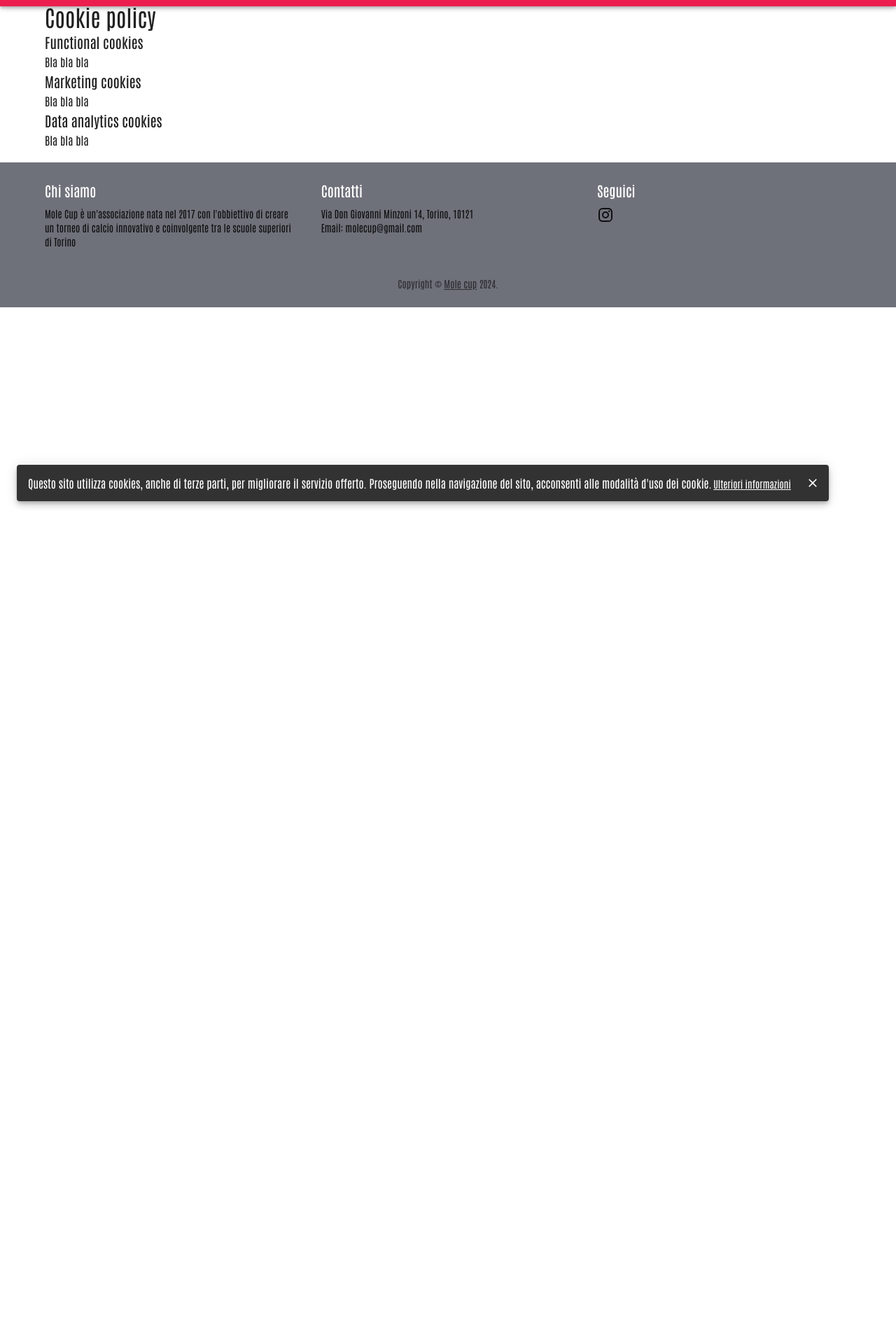
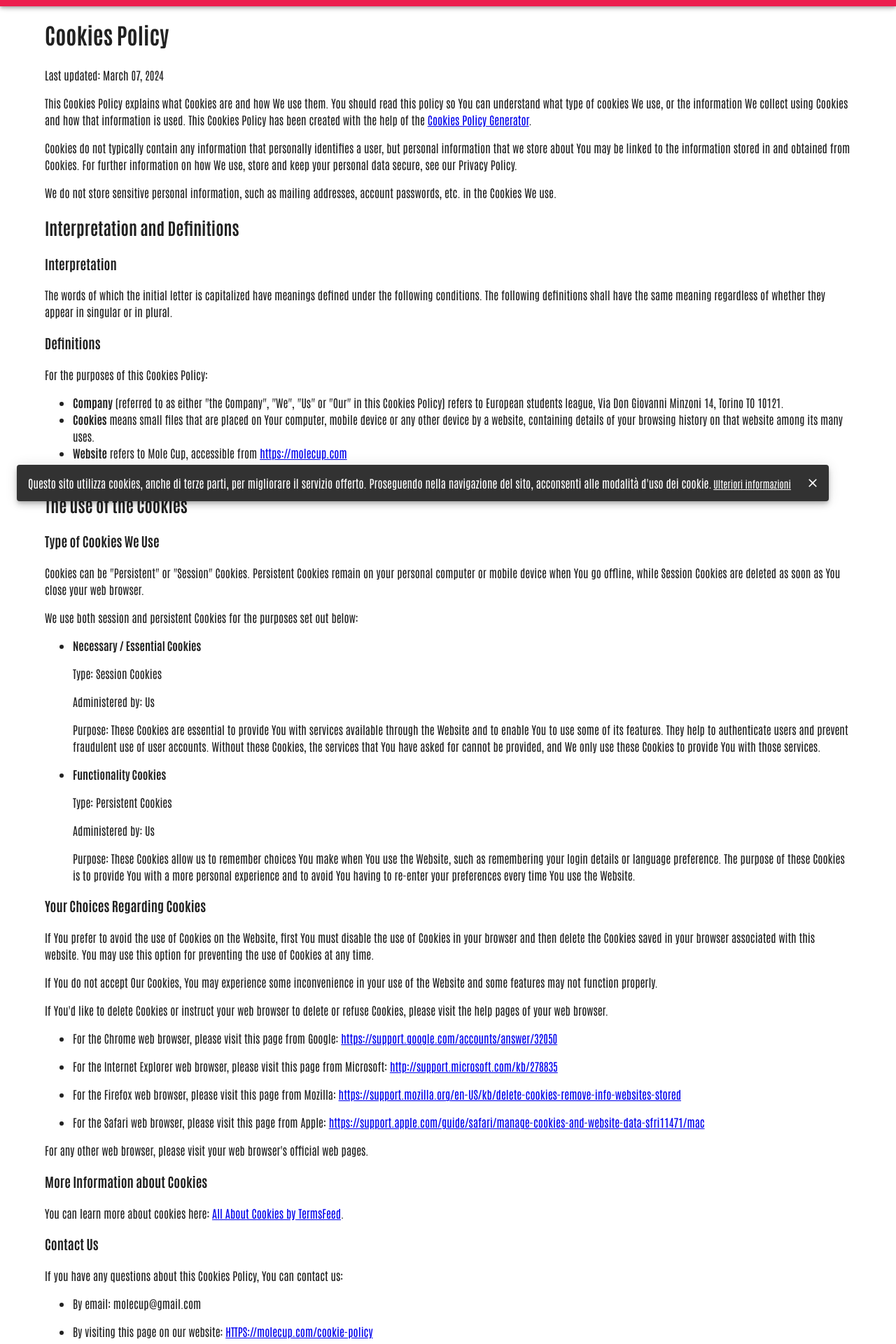
Before and after one commit to molecup/mole-frontend, a Next.js app in the folder mole-frontend/: page /cookie-policy in a window 1280 px wide. Shown: the part 60-1980 px from the top of the page at 70% size. Before the commit the page ends 1104 px from the top, so only its background shows below. Built offline with nearby package versions, Linux system fonts and the light colour scheme.

Commit message:
updated cookie-policy page

```diff
--- a/mole-frontend/src/app/cookie-policy/page.tsx
+++ b/mole-frontend/src/app/cookie-policy/page.tsx
@@ -4,13 +4,71 @@ import Typography from "@mui/material/Typography";
 export default function CookiesPage(){
     return(
         <Container>
-            <Typography variant="h4">Cookie policy</Typography>
-            <Typography variant="h6">Functional cookies</Typography>
-            <Typography variant="body1">Bla bla bla</Typography>
-            <Typography variant="h6">Marketing cookies</Typography>
-            <Typography variant="body1">Bla bla bla</Typography>
-            <Typography variant="h6">Data analytics cookies</Typography>
-            <Typography variant="body1">Bla bla bla</Typography>
+            <h1>Cookies Policy</h1>
+            <p>Last updated: March 07, 2024</p>
+            <p>This Cookies Policy explains what Cookies are and how We use them. You should read this policy so You can understand what type of cookies We use, or the information We collect using Cookies and how that information is used. This Cookies Policy has been created with the help of the <a href="https://www.termsfeed.com/cookies-policy-generator/" target="_blank">Cookies Policy Generator</a>.</p>
+            <p>Cookies do not typically contain any information that personally identifies a user, but personal information that we store about You may be linked to the information stored in and obtained from Cookies. For further information on how We use, store and keep your personal data secure, see our Privacy Policy.</p>
+            <p>We do not store sensitive personal information, such as mailing addresses, account passwords, etc. in the Cookies We use.</p>
+            <h2>Interpretation and Definitions</h2>
+            <h3>Interpretation</h3>
+            <p>The words of which the initial letter is capitalized have meanings defined under the following conditions. The following definitions shall have the same meaning regardless of whether they appear in singular or in plural.</p>
+            <h3>Definitions</h3>
+            <p>For the purposes of this Cookies Policy:</p>
+            <ul>
+            <li><strong>Company</strong> (referred to as either &quot;the Company&quot;, &quot;We&quot;, &quot;Us&quot; or &quot;Our&quot; in this Cookies Policy) refers to European students league, Via Don Giovanni Minzoni 14, Torino TO 10121.</li>
+            <li><strong>Cookies</strong> means small files that are placed on Your computer, mobile device or any other device by a website, containing details of your browsing history on that website among its many uses.</li>
+            <li><strong>Website</strong> refers to Mole Cup, accessible from <a href="https://molecup.com" rel="external nofollow noopener" target="_blank">https://molecup.com</a></li>
+            <li><strong>You</strong> means the individual accessing or using the Website, or a company, or any legal entity on behalf of which such individual is accessing or using the Website, as applicable.</li>
+            </ul>
+            <h2>The use of the Cookies</h2>
+            <h3>Type of Cookies We Use</h3>
+            <p>Cookies can be &quot;Persistent&quot; or &quot;Session&quot; Cookies. Persistent Cookies remain on your personal computer or mobile device when You go offline, while Session Cookies are deleted as soon as You close your web browser.</p>
+            <p>We use both session and persistent Cookies for the purposes set out below:</p>
+            <ul>
+            <li>
+            <p><strong>Necessary / Essential Cookies</strong></p>
+            <p>Type: Session Cookies</p>
+            <p>Administered by: Us</p>
+            <p>Purpose: These Cookies are essential to provide You with services available through the Website and to enable You to use some of its features. They help to authenticate users and prevent fraudulent use of user accounts. Without these Cookies, the services that You have asked for cannot be provided, and We only use these Cookies to provide You with those services.</p>
+            </li>
+            <li>
+            <p><strong>Functionality Cookies</strong></p>
+            <p>Type: Persistent Cookies</p>
+            <p>Administered by: Us</p>
+            <p>Purpose: These Cookies allow us to remember choices You make when You use the Website, such as remembering your login details or language preference. The purpose of these Cookies is to provide You with a more personal experience and to avoid You having to re-enter your preferences every time You use the Website.</p>
+            </li>
+            </ul>
+            <h3>Your Choices Regarding Cookies</h3>
+            <p>If You prefer to avoid the use of Cookies on the Website, first You must disable the use of Cookies in your browser and then delete the Cookies saved in your browser associated with this website. You may use this option for preventing the use of Cookies at any time.</p>
+            <p>If You do not accept Our Cookies, You may experience some inconvenience in your use of the Website and some features may not function properly.</p>
+            <p>If You'd like to delete Cookies or instruct your web browser to delete or refuse Cookies, please visit the help pages of your web browser.</p>
+            <ul>
+            <li>
+            <p>For the Chrome web browser, please visit this page from Google: <a href="https://support.google.com/accounts/answer/32050" rel="external nofollow noopener" target="_blank">https://support.google.com/accounts/answer/32050</a></p>
+            </li>
+            <li>
+            <p>For the Internet Explorer web browser, please visit this page from Microsoft: <a href="http://support.microsoft.com/kb/278835" rel="external nofollow noopener" target="_blank">http://support.microsoft.com/kb/278835</a></p>
+            </li>
+            <li>
+            <p>For the Firefox web browser, please visit this page from Mozilla: <a href="https://support.mozilla.org/en-US/kb/delete-cookies-remove-info-websites-stored" rel="external nofollow noopener" target="_blank">https://support.mozilla.org/en-US/kb/delete-cookies-remove-info-websites-stored</a></p>
+            </li>
+            <li>
+            <p>For the Safari web browser, please visit this page from Apple: <a href="https://support.apple.com/guide/safari/manage-cookies-and-website-data-sfri11471/mac" rel="external nofollow noopener" target="_blank">https://support.apple.com/guide/safari/manage-cookies-and-website-data-sfri11471/mac</a></p>
+            </li>
+            </ul>
+            <p>For any other web browser, please visit your web browser's official web pages.</p>
+            <h3>More Information about Cookies</h3>
+            <p>You can learn more about cookies here: <a href="https://www.termsfeed.com/blog/cookies/" target="_blank">All About Cookies by TermsFeed</a>.</p>
+            <h3>Contact Us</h3>
+            <p>If you have any questions about this Cookies Policy, You can contact us:</p>
+            <ul>
+            <li>
+            <p>By email: molecup@gmail.com</p>
+            </li>
+            <li>
+            <p>By visiting this page on our website: <a href="HTTPS://molecup.com/cookie-policy" rel="external nofollow noopener" target="_blank">HTTPS://molecup.com/cookie-policy</a></p>
+            </li>
+            </ul>
         </Container>
     )
 }
```
